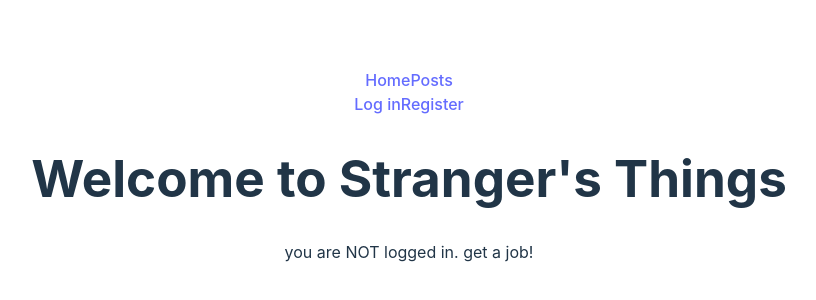
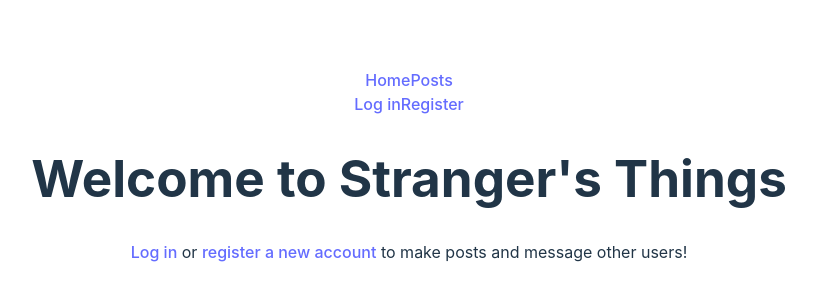
Before and after one commit to isaacbaldridge/Strangers-Things, a React (Vite) app: page / in a window 1280 px wide. Shown: the part 226-526 px from the top of the page, without its empty margins (231-1047 px from the left). Built offline with nearby package versions, Linux system fonts and the light colour scheme; no server answers.

Commit message:
cleaning up the code :)

```diff
--- a/src/App.jsx
+++ b/src/App.jsx
@@ -9,7 +9,6 @@ import Register from "./components/Register"
 import Posts from "./components/Posts"
 import SinglePost from './components/SinglePost'
 import NewPostForm from './components/NewPostForm'
-// import { myData } from './apiRequests'
 import './App.css'
 
 
--- a/src/components/Authenticate.jsx
+++ b/src/components/Authenticate.jsx
@@ -2,11 +2,9 @@ import {myData} from "../apiRequests"
 import { useNavigate } from "react-router-dom"
 
 const Authenticate = ({username, password, token}) => {
-
     const navigate = useNavigate()
 
-
-    async function handleAuthenticate(e) {
+    async function handleAuthenticate() {
         const data = await myData(token)
         console.log(data)
         navigate("/")
--- a/src/components/Home.jsx
+++ b/src/components/Home.jsx
@@ -1,4 +1,5 @@
 import { useEffect } from "react"
+import { Link } from "react-router-dom"
 import { myData } from "../apiRequests"
 
 const Home = ({token, user, setUser, navigate}) => {
@@ -22,7 +23,7 @@ const Home = ({token, user, setUser, navigate}) => {
                 <button onClick={() => {navigate("/profile")}}>View Profile</button>
             </div>
             :
-            <p>you are NOT logged in. get a job!</p>}
+            <p><Link to="/login">Log in</Link> or <Link to="/register">register a new account</Link> to make posts and message other users!</p>}
         </div>
     )
 }
--- a/src/components/LogIn.jsx
+++ b/src/components/LogIn.jsx
@@ -1,6 +1,5 @@
 import {loginUser} from "../apiRequests"
 import { useState } from "react"
-
 
 const LogIn = ({token, setToken, navigate}) => {
     const [ username, setUsername ] = useState("")
@@ -12,11 +11,8 @@ const LogIn = ({token, setToken, navigate}) => {
         console.log(data)
         console.log(data.data.token)
         setToken(data.data.token)
-
-        // token ? return
         return navigate("/")
     }
-
 
     return (
         <div>
@@ -30,8 +26,6 @@ const LogIn = ({token, setToken, navigate}) => {
                 <button
                 type="submit">Log In</button>
             </form>
-
-
         </div>
     )
 }
--- a/src/components/NavBar.jsx
+++ b/src/components/NavBar.jsx
@@ -1,34 +1,26 @@
 import {Link} from "react-router-dom"
 
-
 const NavBar = ({token, setToken, user}) => {
-
 
     return (
         <div>
             <Link to="/">Home</Link>
             <Link to="/posts">Posts</Link>
 
-            {token && (
-                <div>
-                    <Link to="/profile">Profile</Link>
-
-                    <Link onClick={() => {
-                        setToken(null)
-                    }} to="/login">Log out</Link>
-                    {/* <p>Logged in as {`${user.username}`}</p> */}
-                </div>
-            )}
+            {token && user &&
+            <div>
+                <Link to="/profile">Profile</Link>
+                <Link onClick={() => {setToken(null)}} to="/login">Log out</Link>
+                <p>Logged in as {`${user.username}`}</p>
+            </div>
+            }
 
             {!token && (
                 <div>
                     <Link to="/login">Log in</Link>
                     <Link to="/register">Register</Link>
                 </div>
-
             )}
-
-
         </div>
     )
 }
--- a/src/components/NewPostForm.jsx
+++ b/src/components/NewPostForm.jsx
@@ -1,10 +1,8 @@
-// if user somehow gets to this page and they are not logged in, provide link to sign-up or login page. (do ternary to conditionally render between that and the actual form)
-
 import {useState} from "react"
 import { makePost } from "../apiRequests"
-// import { Navigate } from "react-router-dom"
+import { Link } from "react-router-dom"
 
-const NewPostForm = ({token, navigate}) => {
+const NewPostForm = ({token}) => {
     const [ title, setTitle ] = useState("")
     const [ description, setDescription ] = useState("")
     const [ price, setPrice ] = useState(0)
@@ -17,12 +15,6 @@ const NewPostForm = ({token, navigate}) => {
         console.log(postData)
     }
 
-
-    // console.log(title)
-    // console.log(description)
-    // console.log(price)
-    // console.log(location)
-    // console.log(deliver)
     return (
         <div>
             {token ? (
@@ -49,7 +41,7 @@ const NewPostForm = ({token, navigate}) => {
             )
         :
         <div>
-            To create a new post, you must either <a href="http://localhost:5173/login">log in</a> or <a href="http://localhost:5173/register">register</a>.
+            To create a new post, you must either <Link to="/login">log in</Link> or <Link to="/register">register a new account</Link>.
         </div>
         }
         </div>
--- a/src/components/Profile.jsx
+++ b/src/components/Profile.jsx
@@ -1,8 +1,6 @@
-import {Link} from "react-router-dom"
+import { Link } from "react-router-dom"
 
 const Profile = ({token, navigate, user, setUser}) => {
-
-console.log(user)
 
 if (token && user.posts) {
     const myPosts = user.posts
--- a/src/components/SinglePost.jsx
+++ b/src/components/SinglePost.jsx
@@ -1,14 +1,12 @@
-// add function to back button
-
-
 import { messagePost } from "../apiRequests"
 import { useState } from "react"
 import {useParams} from "react-router-dom"
 
 const SinglePost = ({allPosts, token, navigate}) => {
+
     const [message, setMessage] = useState("")
+    const {id} = useParams()
 
-    const {id} = useParams()
     const singlePost = allPosts.find((post) => post._id === id)
 
     const handleSubmit = async (e) => {
@@ -17,10 +15,6 @@ const SinglePost = ({allPosts, token, navigate}) => {
         console.log(newMessageData)
         setMessage("")
     }
-
-    console.log(singlePost.isAuthor)
-    console.log(message)
-    console.log(singlePost.messages)
 
     return (
         <div>
@@ -58,10 +52,8 @@ const SinglePost = ({allPosts, token, navigate}) => {
             </div>
             }
             <button onClick={()=> {navigate("/posts")}}>Back</button>
-            single post: {id}
         </div>
     )
-
 }
 
 export default SinglePost
```
Also changed, not shown: src/components/Posts.jsx (+3 -12 lines), src/components/Register.jsx (+2 -23 lines).
